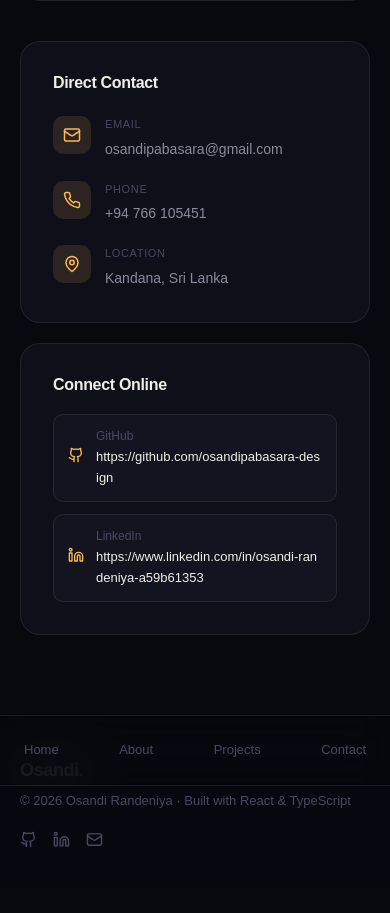
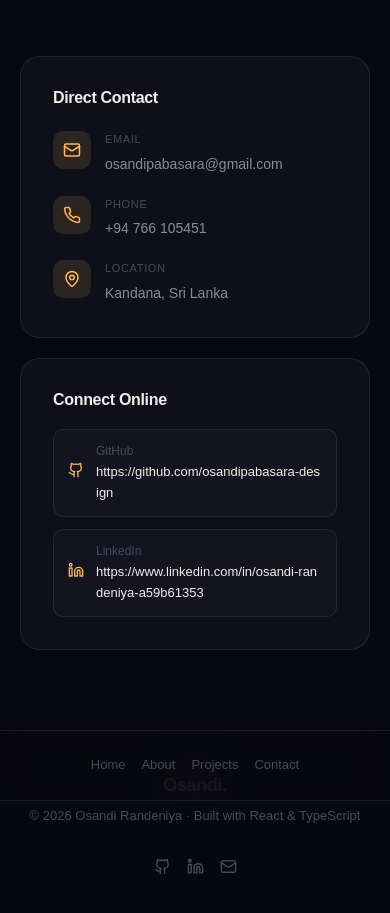
Before and after one commit to osandipabasara-design/personal-portfolio, a React (Vite) app: page /#/contact in a window 390 px wide. Shown: the part 947-1860 px from the top of the page. Before the commit the page ends 1835 px from the top, so only its background shows below. Built offline with nearby package versions, Linux system fonts and the light colour scheme.

Commit message:
fixing contact page bugs

```diff
--- a/src/components/Footer.tsx
+++ b/src/components/Footer.tsx
@@ -13,7 +13,7 @@ const Footer: React.FC = () => {
       }}
     >
       <div
-        className="container"
+        className="container footer-content"
         style={{
           display: 'flex',
           alignItems: 'center',
@@ -63,7 +63,7 @@ const Footer: React.FC = () => {
           ))}
         </div>
 
-        <nav style={{ display: 'flex', gap: 20 }}>
+        <nav className="footer-nav" style={{ display: 'flex', gap: 20 }}>
           {[
             { to: '/', label: 'Home' },
             { to: '/about', label: 'About' },
--- a/src/pages/About.tsx
+++ b/src/pages/About.tsx
@@ -62,7 +62,7 @@ const About: React.FC = () => {
         <div className="container">
           <div className="page-grid">
             {/* Bio */}
-            <div className="anim-fade-up-2">
+            <div className="anim-fade-up-2 about-bio">
               <div
                 style={{
                   width: 140,
--- a/src/pages/Contact.tsx
+++ b/src/pages/Contact.tsx
@@ -234,7 +234,7 @@ const Contact: React.FC = () => {
                       >
                         {icon}
                       </div>
-                      <div>
+                      <div className="text-container">
                         <div style={{ fontSize: 11, color: 'var(--text-muted)', marginBottom: 3, textTransform: 'uppercase', letterSpacing: '0.06em' }}>
                           {label}
                         </div>
@@ -302,7 +302,7 @@ const Contact: React.FC = () => {
                       }}
                     >
                       <span style={{ color: 'var(--accent)' }}>{icon}</span>
-                      <div>
+                      <div className="text-container">
                         <div style={{ fontSize: 12, color: 'var(--text-muted)', marginBottom: 1 }}>{label}</div>
                         <div style={{ fontSize: 13, color: 'var(--text-primary)', fontWeight: 500, wordBreak: 'break-all' }}>{value}</div>
                       </div>
@@ -310,8 +310,6 @@ const Contact: React.FC = () => {
                   ))}
                 </div>
               </div>
-
-
             </div>
           </div>
         </div>
--- a/src/styles/global.css
+++ b/src/styles/global.css
@@ -312,6 +312,11 @@ nav {
   padding: 40px;
 }
 
+.text-container {
+  min-width: 0;
+  flex: 1;
+}
+
 @media (max-width: 1024px) {
   .page-grid {
     grid-template-columns: 1fr 320px;
@@ -322,13 +327,29 @@ nav {
 @media (max-width: 850px) {
   .page-grid {
     grid-template-columns: 1fr;
-    gap: 40px;
+    gap: 60px;
   }
 }
 
 @media (max-width: 640px) {
   .contact-card {
     padding: 24px;
+  }
+  .section-sub {
+    font-size: 15px;
+  }
+  .footer-content {
+    flex-direction: column;
+    text-align: center;
+    gap: 32px !important;
+  }
+  .footer-nav {
+    justify-content: center;
+    flex-wrap: wrap;
+    gap: 16px !important;
+  }
+  .about-bio {
+    margin-top: 20px;
   }
 }
 
```
